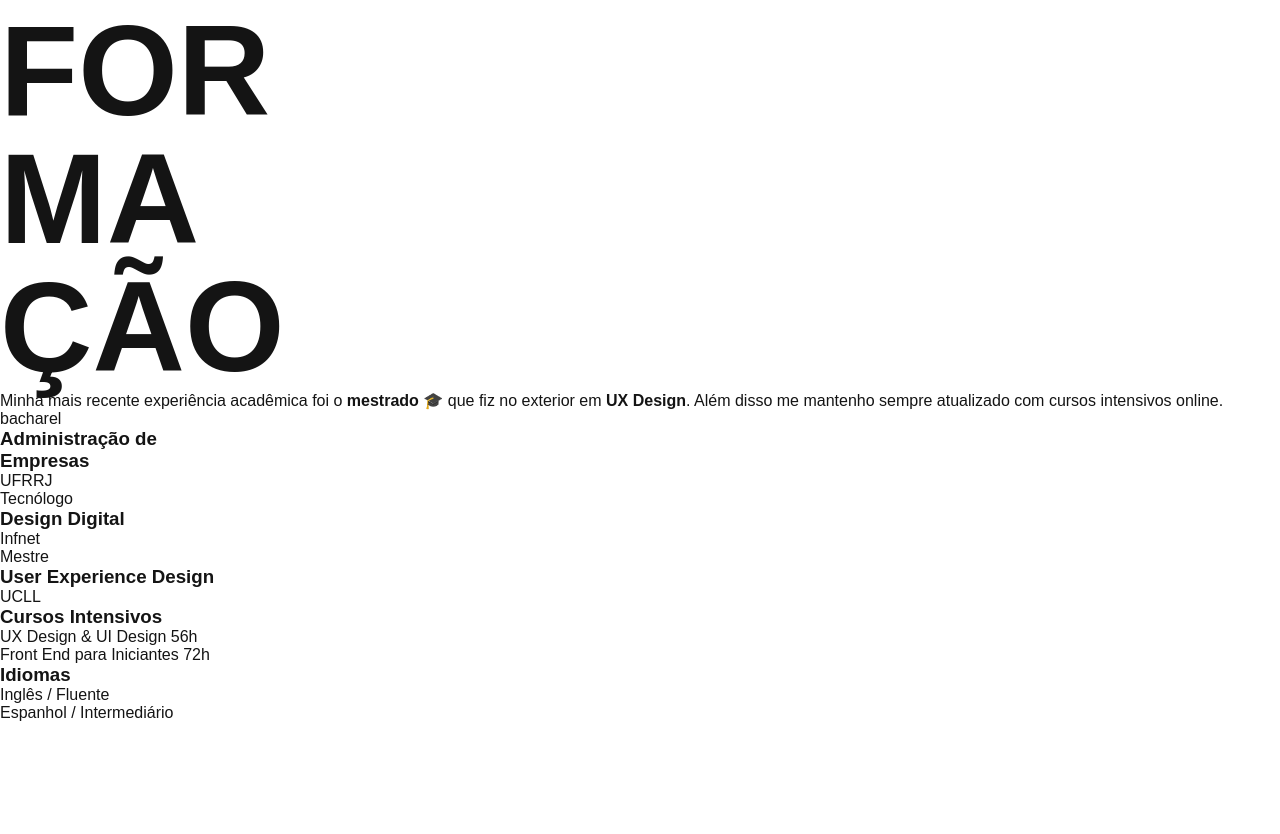
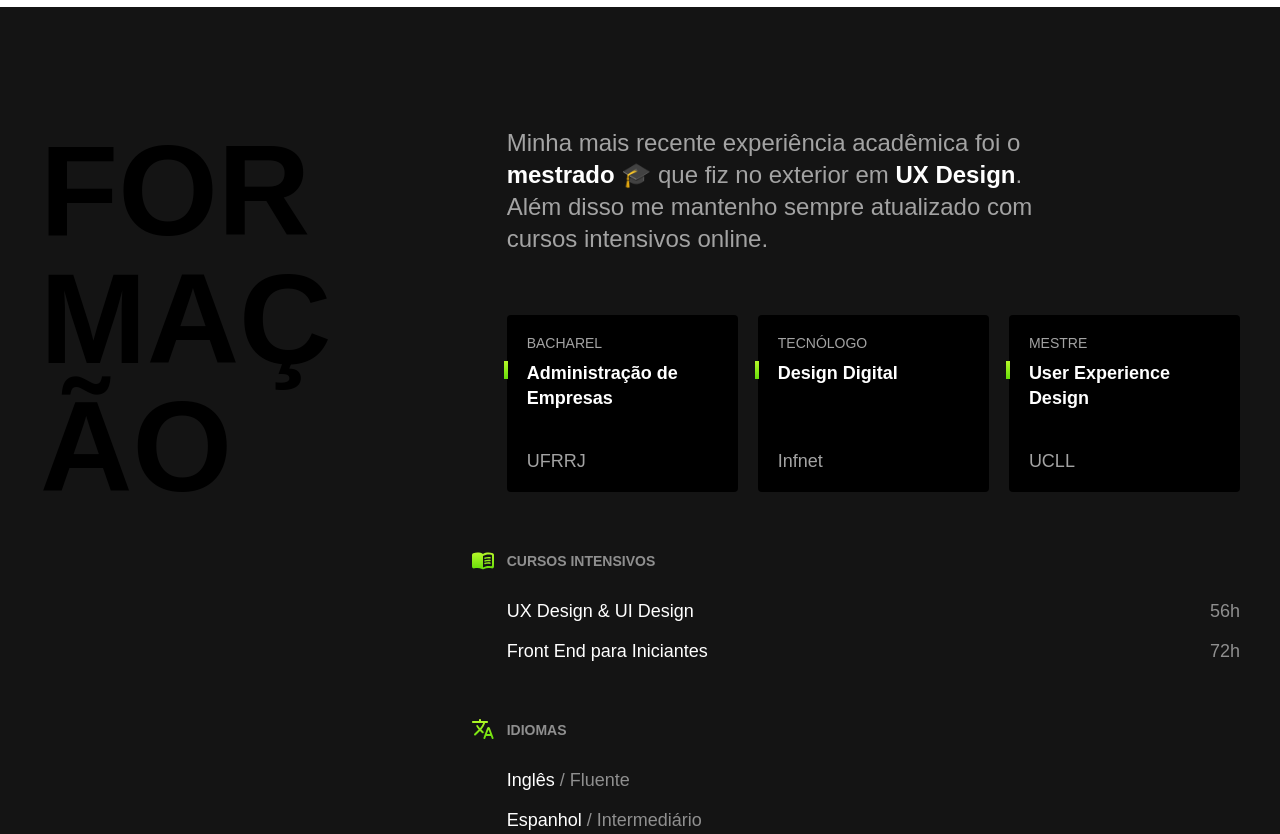
Before and after one commit to Talles311/a-portf-lio, a plain HTML site: page index.html in a window 1280 px wide. Shown: the part 1460-2294 px from the top of the page. Drawn offline with Linux system fonts and the light colour scheme.

Commit message:
atualizei section formação

```diff
--- a/css/experiencia.css
+++ b/css/experiencia.css
@@ -10,6 +10,7 @@
 
 .experiencia .subtitulo{
          color: #e0e0e0;
+
 
 }
 
--- a/css/formacao.css
+++ b/css/formacao.css
@@ -0,0 +1,176 @@
+.formacao {
+      background-color: #141414;
+      color: #ffffff;
+
+}
+
+.formacao-container {
+    max-width: 1200px;
+    padding: 120px 20px;
+    margin: 0 auto;
+    gap: 100px;
+    display: grid;
+    grid-template-columns: 1fr 2fr;
+    position: relative;
+}
+
+.formacao .subtitulo {
+        color: black;
+        max-width: 5ch;
+
+}
+
+.formacao-texto {
+    font-size: 1.5rem;
+    line-height: 1.33;
+    margin-bottom: 60px;
+    max-width: 40ch;
+    color: #a3a3a3;
+}
+
+.formacao-texto strong {
+               color: white;
+
+}
+
+.faculdade-lista {
+           display: flex;
+           flex-wrap: wrap;
+           gap: 20px;
+           margin-bottom: 60px;
+}
+
+.faculdade {
+        padding: 20px;
+        background-color: black;
+        border-radius: 4px;
+        flex: 1;
+
+        /*
+        Aqui preciso en tender o porque foi aplicado o "display flex" e "flex direction" O que mudou aqui foi o espaçamento de margin da classe "faculdade-tipo".
+        */
+
+        display: flex;
+        flex-direction: column;
+
+}
+
+.faculdade-tipo {
+         font-size: 0.875rem;
+         color: #a3a3a3;
+         text-transform: uppercase;
+         margin-bottom: 10px;
+
+        /* aqui o mesmo efeito do que escrevi acima sendo que direto na classe. */
+
+        display: inline-block;
+}
+
+.faculdade-curso {
+        flex: 1;
+        font-size: 18px;
+        line-height: 1.4;
+        margin-bottom: 40px;
+        position: relative;
+}
+
+.faculdade-curso::before {
+       content: '';
+       width: 4px;
+       height: 18px;
+       display: block;
+       background: linear-gradient(#b6f829, #67DD0A);
+       position: absolute;
+       left: -23px;
+}
+
+.faculdade-instituicao {
+             font-size: 18px;
+             color: #a3a3a3;
+}
+
+.cursos {
+      margin-bottom: 60px;
+
+}
+
+.formacao-extra h3 {
+        font-size: 14px;
+        color: #8f8f8f;
+        line-height: 1.4;
+        margin-bottom: 30px;
+        text-transform: uppercase;
+        position: relative;
+}
+
+.formacao-extra h3::before {
+          display: block;
+          content: "";
+          width: 24px;
+          height: 24px;
+          position: absolute;
+          left: -36px;
+          top: -4px;
+          font
+}
+
+.cursos h3::before {
+    background: url("../img/cursos.svg") no-repeat center center;
+
+}
+
+.idiomas h3::before {
+    background: url("../img/idiomas.svg") no-repeat center center;
+
+}
+
+.formacao-extra li {
+           font-size: 1.125rem;
+           line-height: 1.1;
+           margin-bottom: 20px;
+}
+
+.formacao-extra span {
+          color: #8f8f8f;
+}
+
+.cursos li {
+     display: flex;
+     justify-content: space-between;
+
+}
+
+@media (max-width: 800px) {
+           .formacao-container {
+                   grid-template-columns: 1fr;
+                   padding: 60px 20px;
+                   gap: 40px;
+           }
+
+           .formacao .subtitulo {
+                  color: white;
+
+           }
+
+           .formacao-texto {
+            font-size: 1.25rem;
+           }
+          .formacao-extra h3::before {
+                  position: initial;
+                  margin-bottom: 10px;
+
+          }
+
+}
+
+.formacao-container::after {
+    content: '';
+    display: block;
+    width: 130px;
+    height: 100px;
+    background: url('../img/detalhe.svg') no-repeat center;
+    position: absolute;
+
+    bottom: -50px;
+    left: 20px;
+}
--- a/css/global.css
+++ b/css/global.css
@@ -38,7 +38,7 @@ img {
        .subtitulo {
            font-size: 3rem;
            text-transform: capitalize;
-           max-width: initial;
+           max-width: initial !important;
            text-align: center;
        }
 
--- a/index.html
+++ b/index.html
@@ -90,7 +90,7 @@
 
             <li class="faculdade">
                <span class="faculdade-tipo">bacharel</span>
-                <h3 class="faculdade-curso">Administração de <br>Empresas</h3>
+                <h3 class="faculdade-curso">Administração de Empresas</h3>
                  <span class="faculdade-instituicao">UFRRJ</span>
            </li>
 
@@ -102,7 +102,7 @@
 
             <li class="faculdade">
                 <span class="faculdade-tipo">Mestre</span>
-                 <h3 class="faculdade-curso">User Experience Design</h3>
+                 <h3 class="faculdade-curso">User Experience <br> Design</h3>
                   <span class="faculdade-instituicao">UCLL</span>
             </li>
         </ul>
@@ -128,5 +128,13 @@
 </div>
 </section>
 
+<footer>
+
+
+
+
+</footer>
+
+
 </body>
 </html>
```
